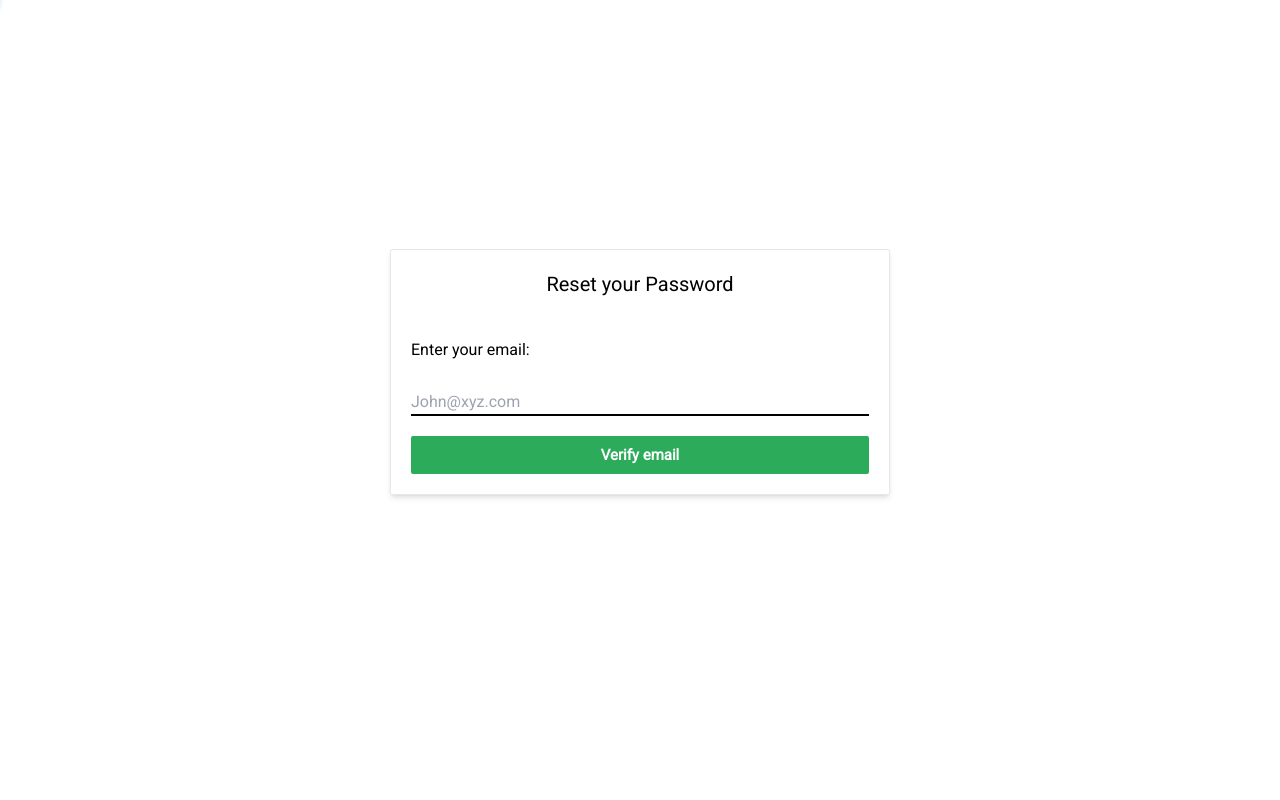
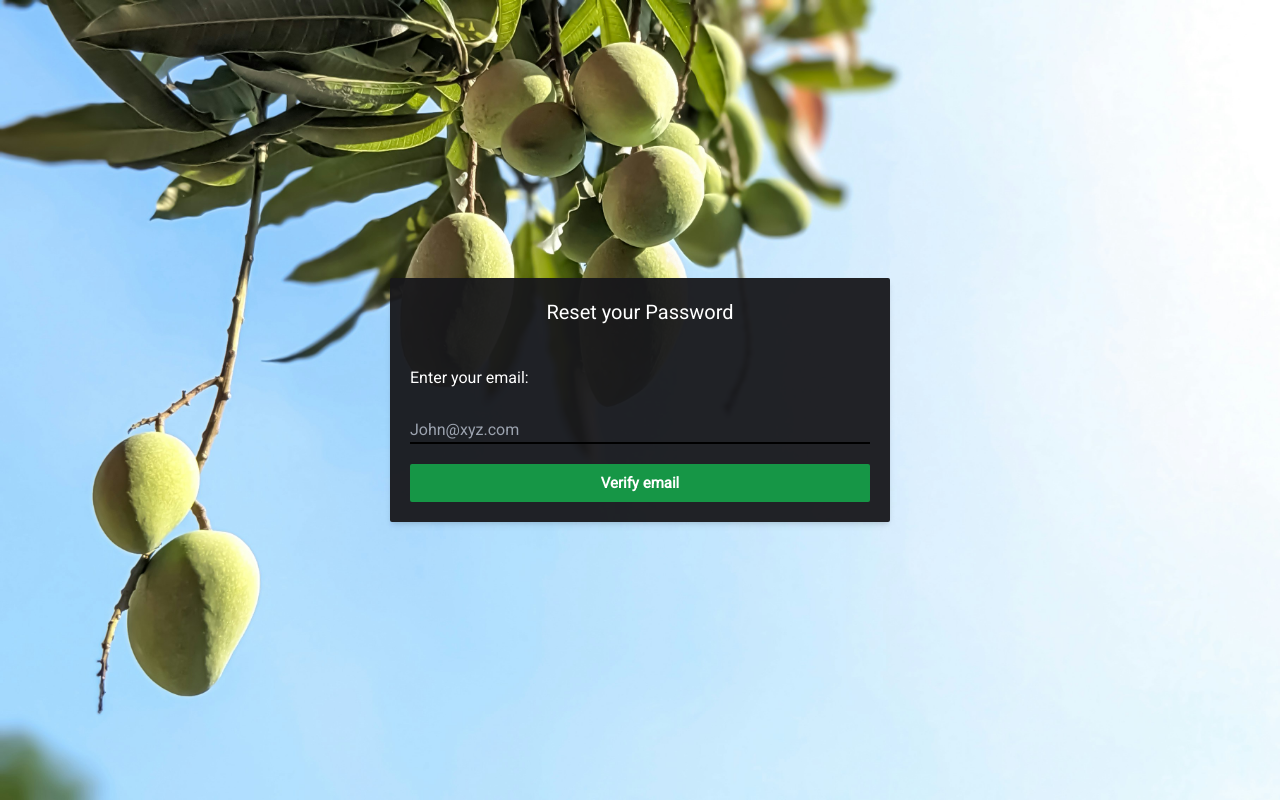
Before and after one commit to AmritHimanshu/Mango_Traceability_System, a Next.js app in the folder client/: page /forgot-password in a window 1280 px wide. Built offline with nearby package versions, Linux system fonts and the light colour scheme; no server answers.

Commit message:
Working on UI

```diff
--- a/client/src/app/forgot-password/page.tsx
+++ b/client/src/app/forgot-password/page.tsx
@@ -221,14 +221,14 @@ function page() {
   };
 
   return (
-    <div className="flex flex-col items-center justify-center h-[calc(100vh-56px)]">
+    <div className="flex flex-col items-center justify-center h-[calc(100vh-0px)] bg-[url('/assets/mangoBg.jpg')] bg-cover">
       <CustomLoadingBar ref={loadingBarRef} />
 
       {message.text && message.type && (
         <Message text={message.text} type={message.type} />
       )}
 
-      <div className="p-5 w-[330px] md:w-[400px] lg:w-[500px] border-[1px] rounded-sm shadow-md">
+      <div className="p-5 w-[330px] md:w-[400px] lg:w-[500px] rounded-sm shadow-md bg-zinc-900 bg-opacity-95 text-white">
         {!isEmailOtpSent && !isOtpVerified && (
           <div className="mb-10 text-sm md:text-xl text-center">
             Reset your Password
--- a/client/src/app/login/page.tsx
+++ b/client/src/app/login/page.tsx
@@ -10,7 +10,6 @@ import CustomLoadingBar from "../components/loadingBar/CustomLoadingBar";
 import { LOGOUT_USER, SIGNIN_USER } from "@/utils/Apis/api";
 import { FORGOT_PASSWORD, REGISTER } from "@/utils/Paths/paths";
 import Message from "../components/common/Message";
-import MangoBg from "../../../public/assets/mangoBg.jpg";
 
 // Material UI Icons
 import VisibilityIcon from "@mui/icons-material/Visibility";
@@ -118,16 +117,16 @@ function page() {
       loadingBarRef.current.complete();
     }
   };
-  // style={{ backgroundImage: `url(${MangoBg})` }}
+
   return (
-    <div className="log-reg-page-main-div bg-[url('/assets/mangoBg.jpg')]" >
+    <div className="log-reg-page-main-div bg-[url('/assets/mangoBg.jpg')] bg-cover" >
       <CustomLoadingBar ref={loadingBarRef} />
 
       {message.text && message.type && (
         <Message text={message.text} type={message.type} />
       )}
 
-      <div className="p-5 w-[330px] md:w-[400px] lg:w-[500px] border-[1px] rounded-sm shadow-md">
+      <div className="p-5 w-[330px] md:w-[400px] lg:w-[500px] rounded-sm shadow-md bg-zinc-900 bg-opacity-95 text-white">
         <div className="mb-3 text-center">Login</div>
 
         <form
--- a/client/src/app/register/page.tsx
+++ b/client/src/app/register/page.tsx
@@ -366,14 +366,14 @@ function page() {
   };
 
   return (
-    <div className="log-reg-page-main-div">
+    <div className="log-reg-page-main-div bg-[url('/assets/mangoBg.jpg')] bg-cover">
       <CustomLoadingBar ref={loadingBarRef} />
 
       {message.text && message.type && (
         <Message text={message.text} type={message.type} />
       )}
 
-      <div className="p-5 w-[330px] md:w-[400px] lg:w-[500px] border-[1px] rounded-sm shadow-md">
+      <div className="p-5 w-[330px] md:w-[400px] lg:w-[500px] rounded-sm shadow-md bg-zinc-900 bg-opacity-95 text-white">
         {!isOtp ? (
           <>
             <div className="mb-3 text-center">Registration</div>
```
